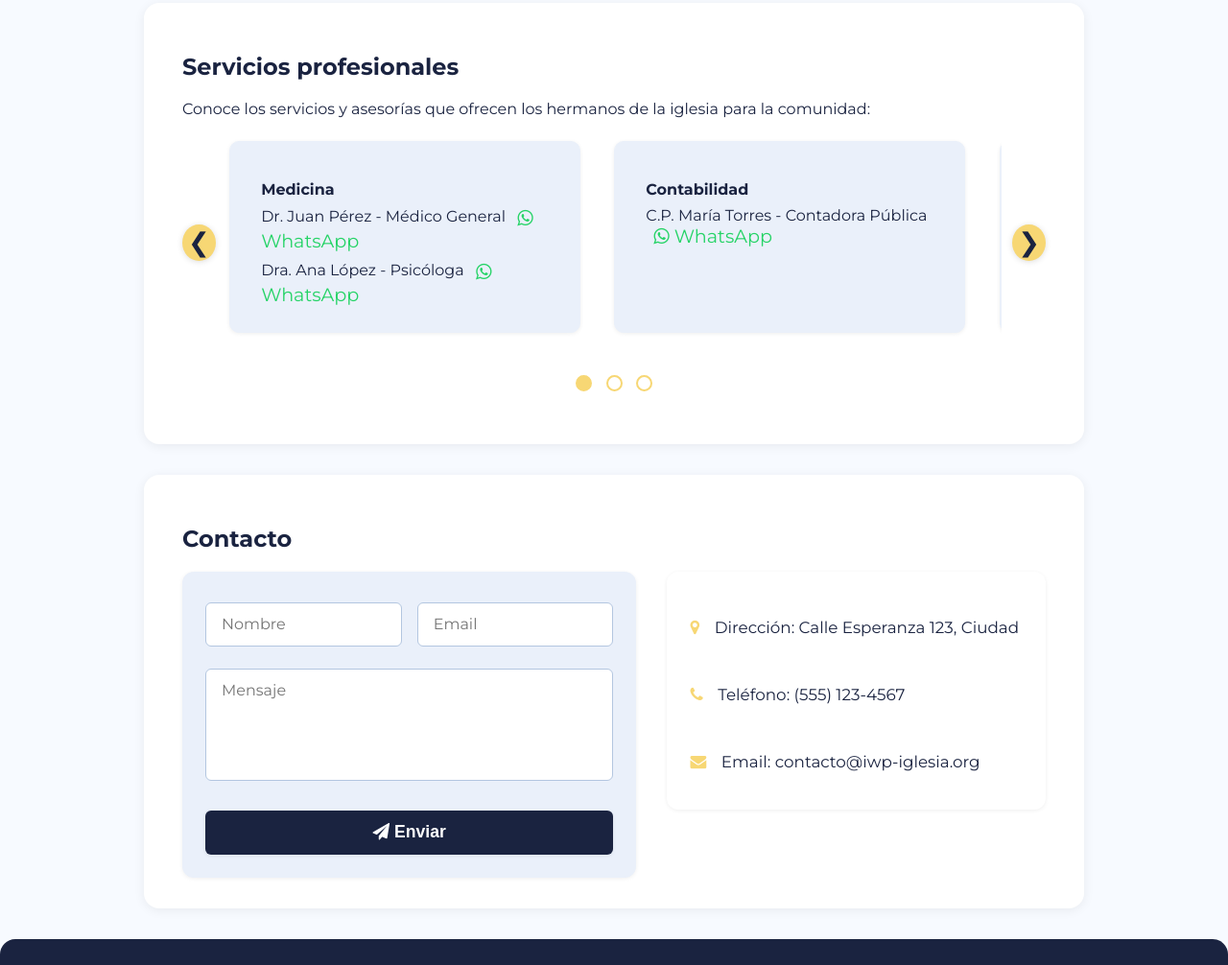
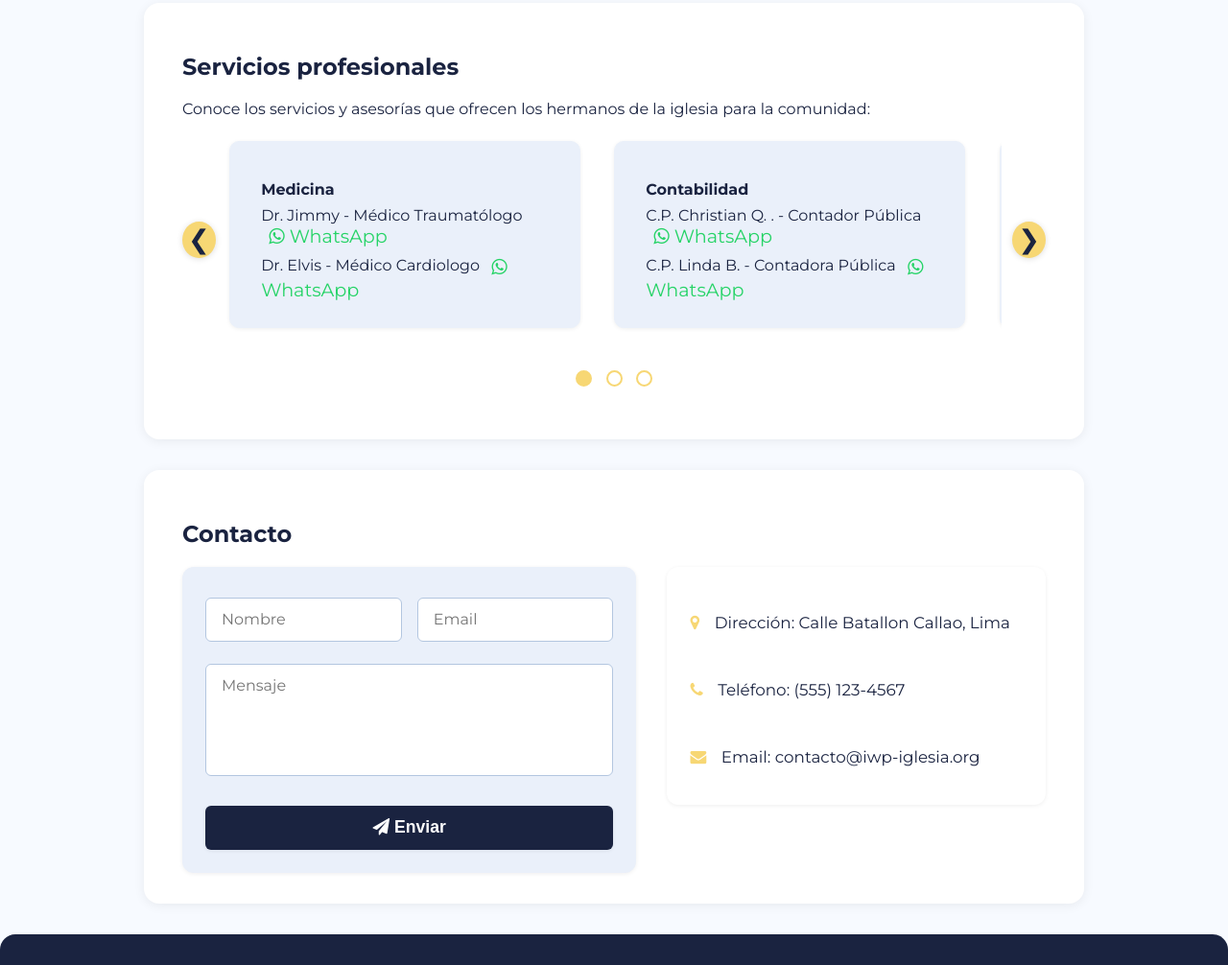
Before and after one commit to jorihuelar136/iglesia-iwp, a plain HTML site: page index.html in a window 1280 px wide. Shown: the part 1468-2474 px from the top of the page at 96% size. Drawn offline with Linux system fonts and the light colour scheme.

Commit message:
Add files via upload

```diff
--- a/index.html
+++ b/index.html
@@ -130,20 +130,21 @@
         <div class="servicio-cat card">
           <h4>Medicina</h4>
           <ul>
-            <li>Dr. Juan Pérez - Médico General <a class="whatsapp-chat" href="https://wa.me/51999999999" target="_blank" title="Chatear por WhatsApp"><i class="fa fa-whatsapp"></i> WhatsApp</a></li>
-            <li>Dra. Ana López - Psicóloga <a class="whatsapp-chat" href="https://wa.me/51988888888" target="_blank" title="Chatear por WhatsApp"><i class="fa fa-whatsapp"></i> WhatsApp</a></li>
+            <li>Dr. Jimmy - Médico Traumatólogo <a class="whatsapp-chat" href="https://wa.me/51999999999" target="_blank" title="Chatear por WhatsApp"><i class="fa fa-whatsapp"></i> WhatsApp</a></li>
+            <li>Dr. Elvis - Médico Cardiologo <a class="whatsapp-chat" href="https://wa.me/51988888888" target="_blank" title="Chatear por WhatsApp"><i class="fa fa-whatsapp"></i> WhatsApp</a></li>
           </ul>
         </div>
         <div class="servicio-cat card">
           <h4>Contabilidad</h4>
           <ul>
-            <li>C.P. María Torres - Contadora Pública <a class="whatsapp-chat" href="https://wa.me/51977777777" target="_blank" title="Chatear por WhatsApp"><i class="fa fa-whatsapp"></i> WhatsApp</a></li>
+            <li>C.P. Christian Q. . - Contador Pública <a class="whatsapp-chat" href="https://wa.me/51977777777" target="_blank" title="Chatear por WhatsApp"><i class="fa fa-whatsapp"></i> WhatsApp</a></li>
+            <li>C.P. Linda B. - Contadora Pública <a class="whatsapp-chat" href="https://wa.me/51977777777" target="_blank" title="Chatear por WhatsApp"><i class="fa fa-whatsapp"></i> WhatsApp</a></li>
           </ul>
         </div>
         <div class="servicio-cat card">
           <h4>Sistemas</h4>
           <ul>
-            <li>Ing. Carlos Ruiz - Soporte y desarrollo web <a class="whatsapp-chat" href="https://wa.me/51966666666" target="_blank" title="Chatear por WhatsApp"><i class="fa fa-whatsapp"></i> WhatsApp</a></li>
+            <li>Ing. Jose O. - Ingeniero de Sistemas <a class="whatsapp-chat" href="https://wa.me/51966666666" target="_blank" title="Chatear por WhatsApp"><i class="fa fa-whatsapp"></i> WhatsApp</a></li>
           </ul>
         </div>
       </div>
@@ -176,7 +177,7 @@
   <button type="submit"><i class="fa fa-paper-plane"></i> Enviar</button>
       </form>
       <div class="info">
-  <p><i class="fa fa-map-marker"></i> Dirección: Calle Esperanza 123, Ciudad</p>
+  <p><i class="fa fa-map-marker"></i> Dirección: Calle Batallon Callao, Lima</p>
   <p><i class="fa fa-phone"></i> Teléfono: (555) 123-4567</p>
   <p><i class="fa fa-envelope"></i> Email: contacto@iwp-iglesia.org</p>
       </div>
```
